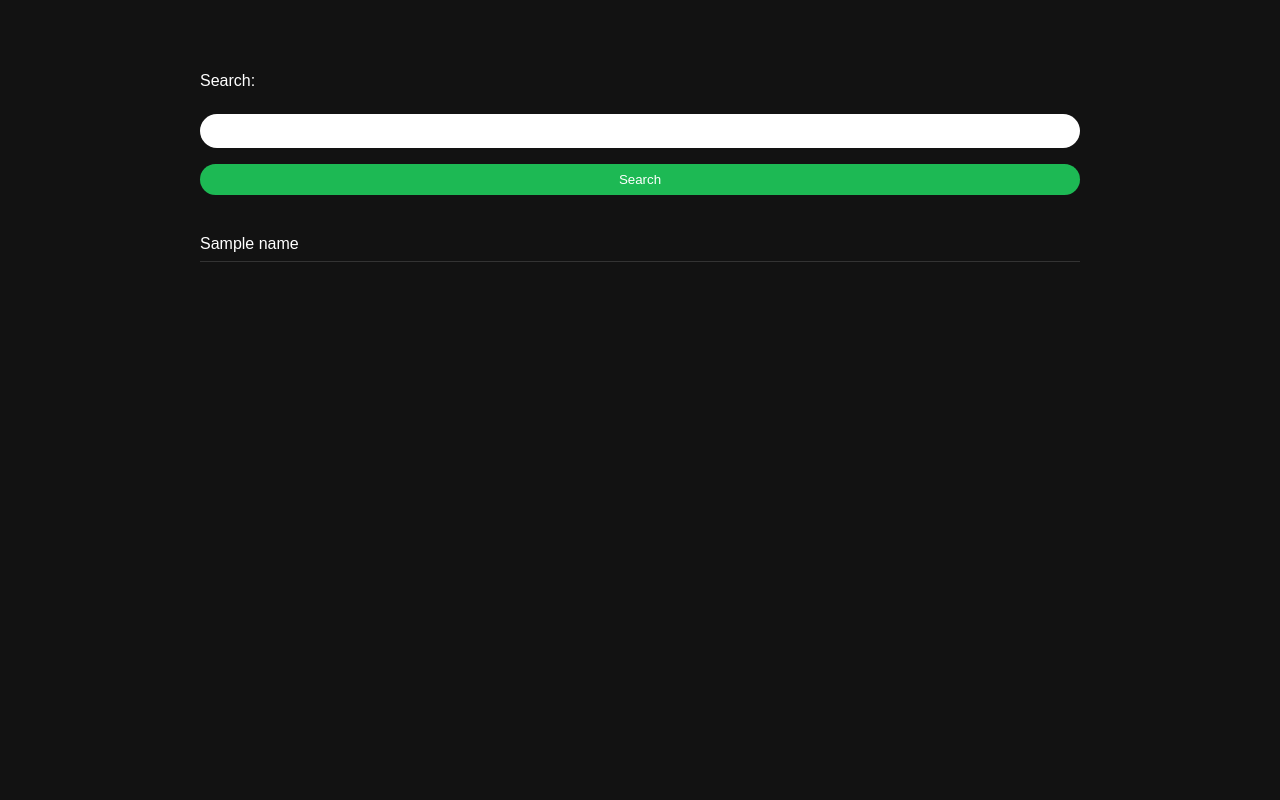
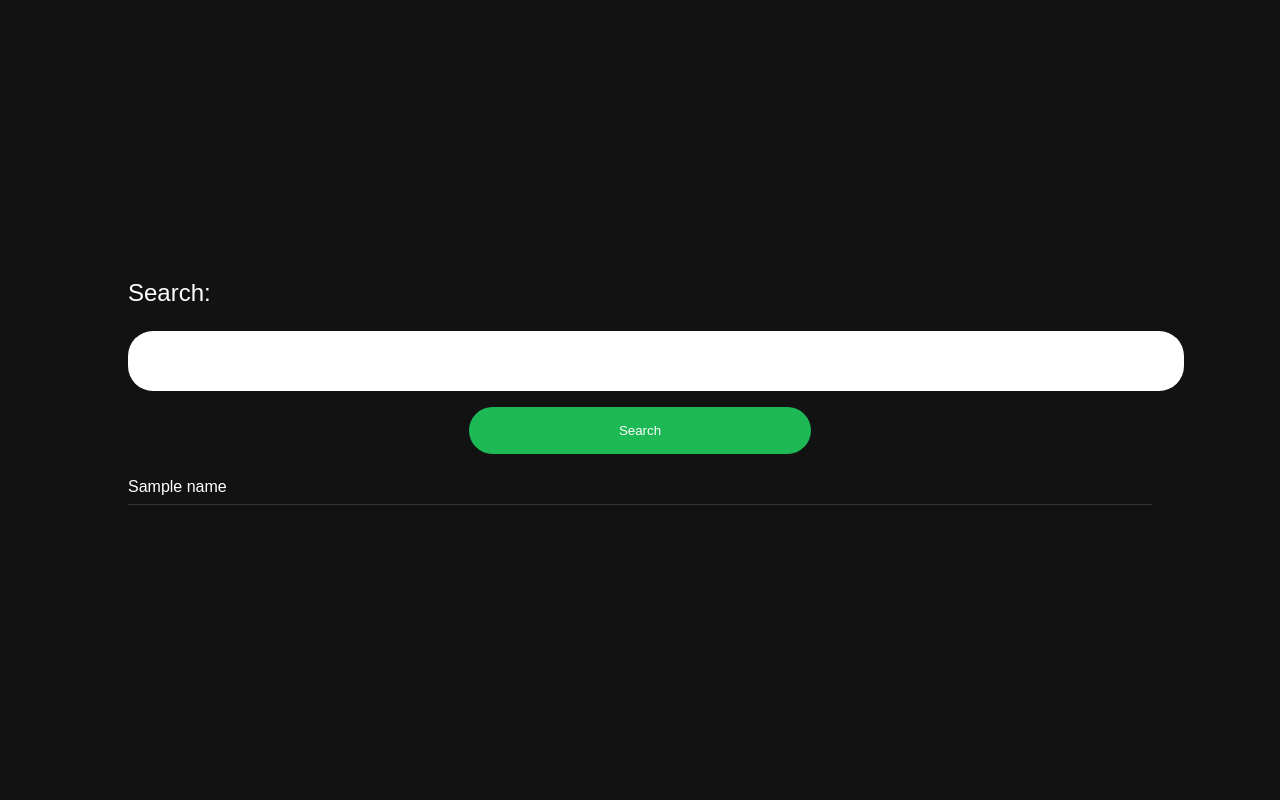
Before and after one commit to aidangollan/WeirdSpotify, a Flask app: template templates/index.html in a window 1280 px wide. Run offline with Flask 3, Linux system fonts and the light colour scheme; the template is opened without the code that fills it: most values are stand-ins (such as "Sample title", 1, 10 or a date in 2020).

Commit message:
new styles

```diff
--- a/app.py
+++ b/app.py
@@ -5,9 +5,9 @@ from models import Song
 from db import db
 import json
 import os
-#from dotenv import load_dotenv
+from dotenv import load_dotenv
 
-#load_dotenv()
+load_dotenv()
 app = Flask(__name__)
 app.config['SQLALCHEMY_DATABASE_URI'] = os.getenv("DATABASE_URL")
 db.init_app(app)
--- a/search.py
+++ b/search.py
@@ -6,6 +6,8 @@ from models import Song
 from sqlalchemy import create_engine, Column, Integer, String, MetaData
 from sqlalchemy.ext.declarative import declarative_base
 from sqlalchemy.orm import sessionmaker
+from dotenv import load_dotenv
+load_dotenv()
 
 depth = "50"
 DATABASE_URI = os.getenv("DATABASE_URL")
--- a/static/styles.css
+++ b/static/styles.css
@@ -3,7 +3,17 @@ body {
     font-family: 'Arial', sans-serif;
     background-color: #121212;
     color: white;
-    padding: 5% 15%;
+    margin: 0;
+    padding: 0;
+    height: 100vh;
+}
+
+.container {
+    height: 100vh;
+    display: flex;
+    flex-direction: column;  /* Stack children vertically */
+    align-items: center;
+    justify-content: center;
 }
 
 /* Form Styles */
@@ -11,30 +21,33 @@ form {
     display: flex;
     flex-direction: column;
     gap: 1rem;
-    margin-bottom: 2rem;
+    width: 80%;
 }
 
 label {
-    font-size: 1rem;
+    font-size: 1.5rem;
     margin-bottom: 0.5rem;
 }
 
 input[type="text"] {
-    padding: 0.5rem;
+    padding: 1rem;
     border: none;
     border-radius: 25px;
     outline: none;
-    font-size: 1rem;
+    font-size: 1.5rem;
+    width: 100%;
 }
 
 input[type="submit"] {
-    padding: 0.5rem 1rem;
+    padding: 1rem 2rem;
     background-color: #1DB954;
     color: white;
     border: none;
     border-radius: 25px;
     cursor: pointer;
     transition: background-color 0.3s ease;
+    width: 33.33%;
+    align-self: center;
 }
 
 input[type="submit"]:hover {
@@ -45,9 +58,22 @@ input[type="submit"]:hover {
 ul {
     list-style-type: none;
     padding: 0;
+    width: 80%;  /* Match the form width */
 }
 
 li {
     padding: 0.5rem 0;
     border-bottom: 1px solid #333;
 }
+
+/* Responsive Styles for Mobile */
+@media (max-width: 768px) {
+    form, ul {
+        width: 90%;
+    }
+
+    input[type="text"], input[type="submit"] {
+        font-size: 2rem;
+        padding: 1.2rem;
+    }
+}
--- a/templates/index.html
+++ b/templates/index.html
@@ -5,6 +5,7 @@
     <link rel="stylesheet" type="text/css" href="static/styles.css">
 </head>
 <body>
+    <div class="container">
         <!-- Search Form -->
         <form action="/search" method="post">
             <label for="query">Search:</label>
@@ -19,5 +20,6 @@
                 {% endfor %}
             {% endif %}
         </ul>
+    </div>
 </body>
 </html>
```
Lines whose indentation alone changed are shown as unchanged.
